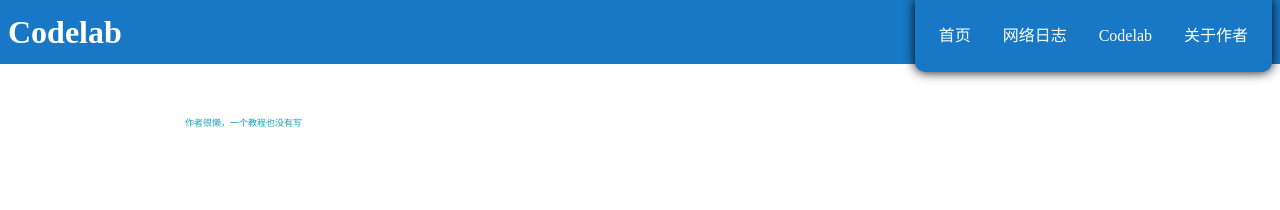
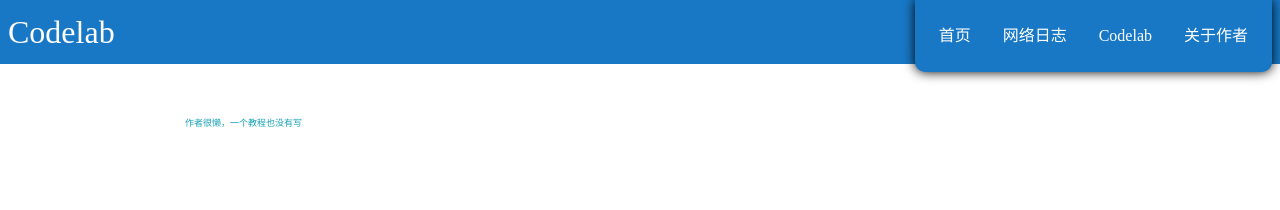
Before and after one commit to codelab2006/codelab2006.github.io, a Jekyll site: the page built from codelab/index.html, in a window 1280 px wide. Shown: the top 210 px of the page. Built offline with Jekyll 4.4.1, drawn with Linux system fonts in a browser that asks for light colours.

Commit message:
Update ...

```diff
--- a/_includes/default/header.html
+++ b/_includes/default/header.html
@@ -1,7 +1,7 @@
 <header class="p-relative">
   <div class="d-flex h-4 px-8px bg-primary text-light align-items-center justify-content-space-between">
     {%if page.logo or layout.logo%}
-    <h1>{%if page.logo%}{{page.logo}}{%elsif layout.logo%}{{layout.logo}}{%endif%}</h1>
+    <div class="font-size-2em">{%if page.logo%}{{page.logo}}{%elsif layout.logo%}{{layout.logo}}{%endif%}</div>
     {%endif%}
     <button id="nav-toggler" class="icon-nav-toggler"></button>
   </div>
--- a/_layouts/chapter.html
+++ b/_layouts/chapter.html
@@ -4,9 +4,9 @@
 ---
 <div class="d-flex justify-content-center my-48px px-8px">
   <article class="container">
-    <h2 class="p-6px bb-1px">
+    <h1 class="p-6px bb-1px">
       {{page.title}}
-    </h2>
+    </h1>
     <div class="my-16px">
       <span class="d-block p-6px">{{site.data.texts.author}}{{page.author}}</span>
     </div>
--- a/_layouts/post.html
+++ b/_layouts/post.html
@@ -4,9 +4,9 @@
 ---
 <div class="d-flex justify-content-center my-48px px-8px">
   <article class="container">
-    <h2 class="p-6px bb-1px">
+    <h1 class="p-6px bb-1px">
       {{page.title}}
-    </h2>
+    </h1>
     <div class="my-16px">
       <span class="d-block p-6px">{{site.data.texts.author}}{{page.author}}</span>
       <span class="d-block p-6px">{{site.data.texts.date}}{{page.date | date: "%Y-%m-%d"}}</span>
--- a/_sass/component.scss
+++ b/_sass/component.scss
@@ -1,4 +1,7 @@
 .content {
+  * {
+    line-height: 2rem;
+  }
   h1,
   h2,
   h3,
@@ -13,6 +16,9 @@
   ul {
     margin: 16px 0;
     list-style: inside;
+    li {
+      padding: 10px;
+    }
   }
   .highlighter-rouge {
     font-weight: bold;
--- a/_sass/style.scss
+++ b/_sass/style.scss
@@ -88,3 +88,6 @@
 .font-size-xx-small {
   font-size: xx-small;
 }
+.font-size-2em {
+  font-size: 2em;
+}
```
